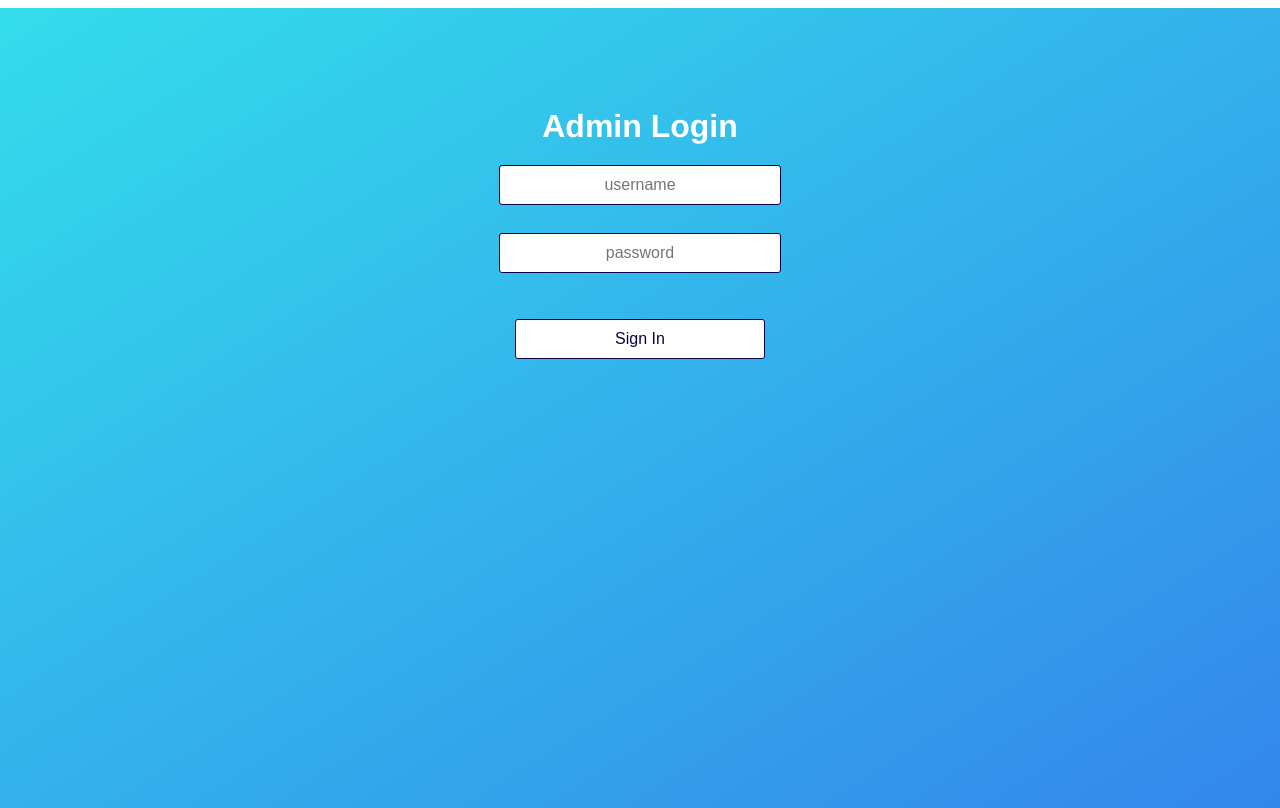
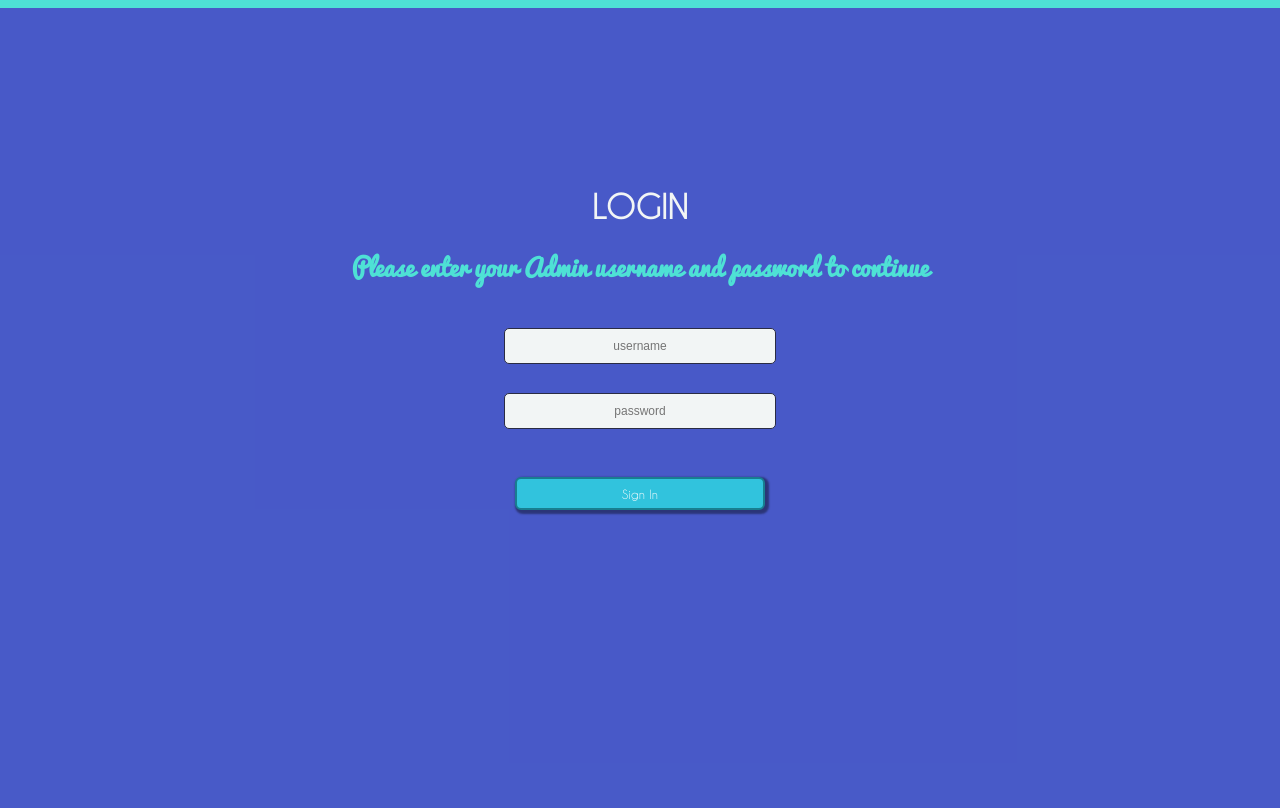
Before and after one commit to Caro0611/Mendeza_login, a PHP site: page /admin/admin_login.php in a window 1280 px wide. Run offline with PHP 8.4, Linux system fonts and the light colour scheme; data that the repository does not hold is empty.

Commit message:
adding style

```diff
--- a/admin/admin_index.php
+++ b/admin/admin_index.php
@@ -6,7 +6,7 @@ confirm_logged_in();
 <html>
 <head>
     <meta charset="UTF-8">
-    <title>Welcome to your admin panel</title>
+    <title>WELCOME!</title>
 </head>
 <body>
 <?php
@@ -17,10 +17,10 @@ if ($time < "12") {
 } else if ($time >= "12" && $time < "17") {
     $greeting = "Good afternoon!";
 } else if ($time >= "17") {
-    $greeting = "Good night!";
+    $greeting = "Good evening!";
 }
 ?>
 <h3><?php echo $greeting . ' ' . $_SESSION['user_name']; ?></h3>
-<h5><?php echo 'Last Login in ' . $_SESSION['user_date']; ?></h5>
+<h5><?php echo 'Last Login time ' . $_SESSION['user_date']; ?></h5>
 </body>
 </html>
--- a/admin/admin_login.php
+++ b/admin/admin_login.php
@@ -25,8 +25,9 @@ if (isset($_POST['submit'])) {
 <?php if ($message !== 'locked') {
     echo $message;
     ?>
-    <div id="loginCont">
-        <h1 class="title">Admin Login</h1>
+    <div id="container">
+        <h1 class="title">LOGIN</h1>
+        <h2 id=textEnter>Please enter your Admin username and password to continue</h2>
         <section id="formSect">
             <form action="admin_login.php" method="post">
                 <label class="hidden">Username:</label>
@@ -35,15 +36,15 @@ if (isset($_POST['submit'])) {
                 <label class="hidden">Password</label>
                 <input type="password" name="password" placeholder="password" value="">
                 <br><br>
-                <input type="submit" name="submit" value="Sign In">
+                <input type="submit" name="submit" value="Sign In" class="button">
             </form>
         </section>
     </div>
 <?php } else { ?>
-    <div id="loginCont">
-        <h1 class="title">Admin Login</h1>
+    <div id="container">
+        <h1 class="title">LOGIN</h1>
         <section id="formSect">
-            Your account has been locked! Please contact admin
+            Your account is blocked!
         </section>
     </div>
 <?php } ?>
--- a/admin/css/main.css
+++ b/admin/css/main.css
@@ -2,43 +2,52 @@
 .hidden{
   display: none;
 }
-body{
-	font-family: Helvetica, sans-serif;
-	color: white;
-	font-weight: 300;
+
+
+@font-face {
+    font-family: 'caviar_dreamsregular';
+    src: url('../fonts/caviardreams-webfont.woff2') format('woff2'),
+         url('../fonts/caviardreams-webfont.woff') format('woff');
+    font-weight: normal;
+    font-style: normal;
 
 }
 
-#loginCont {
+@font-face {
+    font-family: 'pacificoregular';
+    src: url('../fonts/pacifico-webfont.woff2') format('woff2'),
+         url('../fonts/pacifico-webfont.woff') format('woff');
+    font-weight: normal;
+    font-style: normal;
+}
+
+body{
+	font-family: 'caviar_dreamsregular', arial, sans-serif;
+	color: #f2f5f5;
+  background: #4ee1d5;
+}
+
+#container {
   position: absolute;
   left: 0;
   width: 100%;
   height: 100vh;
   overflow: hidden;
-  background: #33DDEB;
-  background: -webkit-linear-gradient(top left, #33DDEB 0%, #3387EB 100%);
-  background: -moz-linear-gradient(top left, #33DDEB 0%, #3387EB 100%);
-  background: -o-linear-gradient(top left, #33DDEB 0%, #3387EB 100%);
-  background: linear-gradient(to bottom right, #33DDEB 0%, #3387EB 100%);
-  position: absolute;
+  background-color: rgba(71, 75, 199, 0.90);
 }
 
 .title {
-  margin: 0 auto;
   display: block;
   text-align: center;
-  margin-top: 100px;
+  margin-top: 180px;
 }
 
-.msg {
-  margin: 0 auto;
-  display: block;
+ #textEnter{
+  font-family: 'pacificoregular', arial, sans-serif;
+ 	color: #4ee1d5;
   text-align: center;
-  margin-top: 20px;
-  color: #E0EB33;
-  font-weight: 400;
-  font-size: 18px;
-}
+ }
+
 form{
 	padding: 20px 0;
 	position: relative;
@@ -50,39 +59,44 @@ input{
 	appearance: none;
 	outline: 0;
 	border: 1px solid;
-	background-color:white;
+	background-color: #f2f5f5;
 	width: 250px;
-  border-radius: 3px;
-	padding: 10px 15px;
+  border-radius: 5px;
+	padding: 10px;
 	margin: 0 auto 10px auto;
 	display: block;
 	text-align: center;
-	font-size: 16px;
-  color: #080445;
+	font-size: 12px;
+  color: #2A2C44;
 	transition-duration: 0.25s;
   font-weight: 300;
 }
 
-input.button {
-
-  font-size: 18px;
-  background-color: black;
-}
-	button{
-		appearance: none;
-		outline: 0;
-		background-color: #080445;
-		border: 0;
-		padding: 10px 15px;
-		color: black;
-		border-radius: 3px;
-		width: 250px;
-		cursor: pointer;
-		font-size: 18px;
-		transition-duration: 0.25s;
+.button{
+  outline:none;
+  cursor:pointer;
+  text-decoration:none;
+  display:inline-block;
+  padding:.6em 1.5em;
+  border:2px solid #187e90;
+  background:#31c3dd;
+  color:#fff;
+  border-radius:6px;
+  font-family:'caviar_dreamsregular', sans-serif;
+  box-shadow: 2px 2px 2px 2px rgba(0, 0, 0, 0.4);
+  display: block;
+	text-align: center;
 }
 
-button:hover {
+.button:hover,.button:focus{
+  background:#5dd0e4;
+  border-color:#23b7d2;
+}
 
-    background-color: #080445;
+.button:focus{
+  box-shadow:0 0 15px #1fa4bc;
 }
+.button:active{
+  color:#187e90;
+  border-color:#187e90;
+}
--- a/admin/phpscripts/login.php
+++ b/admin/phpscripts/login.php
@@ -32,8 +32,8 @@ function logIn($username, $password, $ip)
             $IncreaseAttemptQuery = "UPDATE tbl_user SET user_attempt = user_attempt + 1 WHERE user_id={$id}";
             $resetAttempt = mysqli_query($link, $IncreaseAttemptQuery);
 
-            $message = "Username and or password is incorrect. <br> Please make sure your caplock key is turned off.";
-            if ($user_attempt > 0) {
+            $message = "Login Attempt failed <br> Verify your user id and password and try again.";
+            if ($user_attempt < 3) { //if user_attempt <3 times display $message and number of attempt
                 $message .= "You have {$user_attempt} times more before get locked.";
             } else {
                 $message = 'locked';
```
Also changed, not shown: admin/fonts/caviardreams-webfont.woff (added), admin/fonts/caviardreams-webfont.woff2 (added), admin/fonts/pacifico-webfont.woff (added), admin/fonts/pacifico-webfont.woff2 (added).
